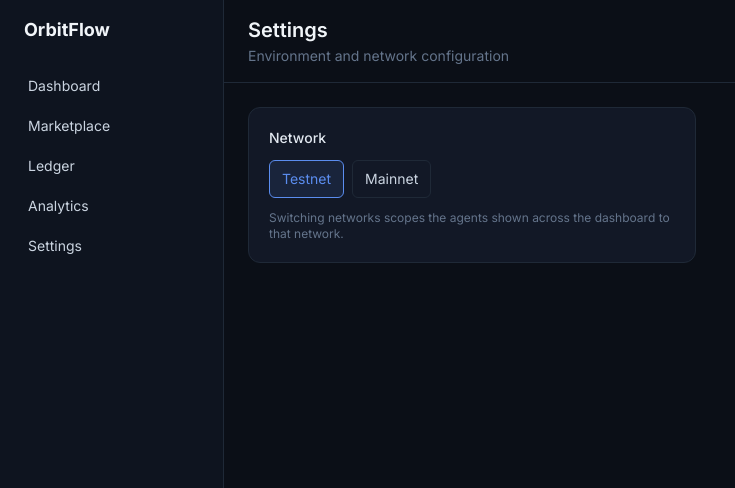
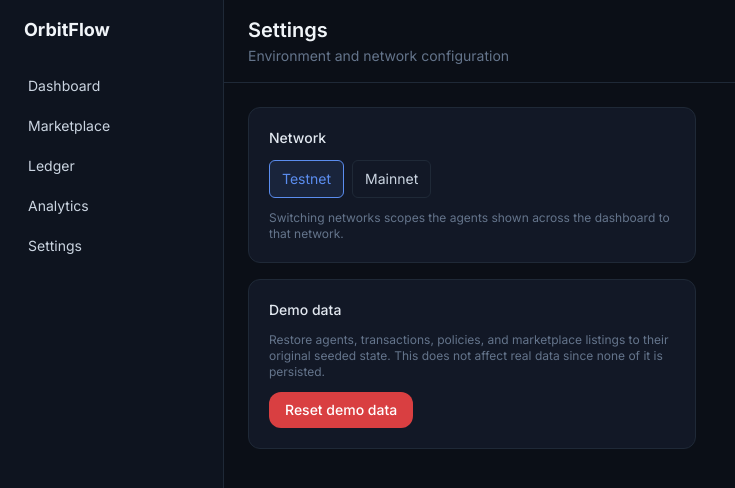
Before and after one commit to OrbitFlow-AI/Frontend, a Next.js app: page /dashboard/settings in a window 1280 px wide. Both pictures are taken after a click on the button "Sign in as Operator". Shown: the top 488 px of the page, without its empty margins (0-735 px from the left). Built offline with nearby package versions, Linux system fonts and the light colour scheme.

Commit message:
feat: add reset demo data control to Settings page

```diff
--- a/app/dashboard/settings/page.tsx
+++ b/app/dashboard/settings/page.tsx
@@ -1,15 +1,30 @@
 // Settings route: environment/network switch scoping which agents are visible app-wide.
 "use client";
 
+import { useState } from "react";
 import { Topbar } from "@/components/layout/Topbar";
 import { Card } from "@/components/ui/Card";
+import { Button } from "@/components/ui/Button";
 import { useAgentContext } from "@/lib/context/AgentContext";
+import { useToast } from "@/lib/context/ToastContext";
 import type { Network } from "@/types/domain";
 
 const networks: Network[] = ["testnet", "mainnet"];
 
 export default function SettingsPage() {
-  const { network, setNetwork } = useAgentContext();
+  const { network, setNetwork, resetDemoData } = useAgentContext();
+  const { notify } = useToast();
+  const [isResetting, setIsResetting] = useState(false);
+
+  async function handleReset() {
+    setIsResetting(true);
+    try {
+      await resetDemoData();
+      notify("Demo data reset to its seeded state.", "success");
+    } finally {
+      setIsResetting(false);
+    }
+  }
 
   return (
     <>
@@ -36,6 +51,17 @@ export default function SettingsPage() {
             Switching networks scopes the agents shown across the dashboard to that network.
           </p>
         </Card>
+
+        <Card className="mt-4 max-w-md">
+          <h2 className="mb-3 text-sm font-medium text-slate-200">Demo data</h2>
+          <p className="mb-3 text-xs text-muted">
+            Restore agents, transactions, policies, and marketplace listings to their original
+            seeded state. This does not affect real data since none of it is persisted.
+          </p>
+          <Button variant="danger" onClick={handleReset} disabled={isResetting}>
+            {isResetting ? "Resetting…" : "Reset demo data"}
+          </Button>
+        </Card>
       </main>
     </>
   );
```
